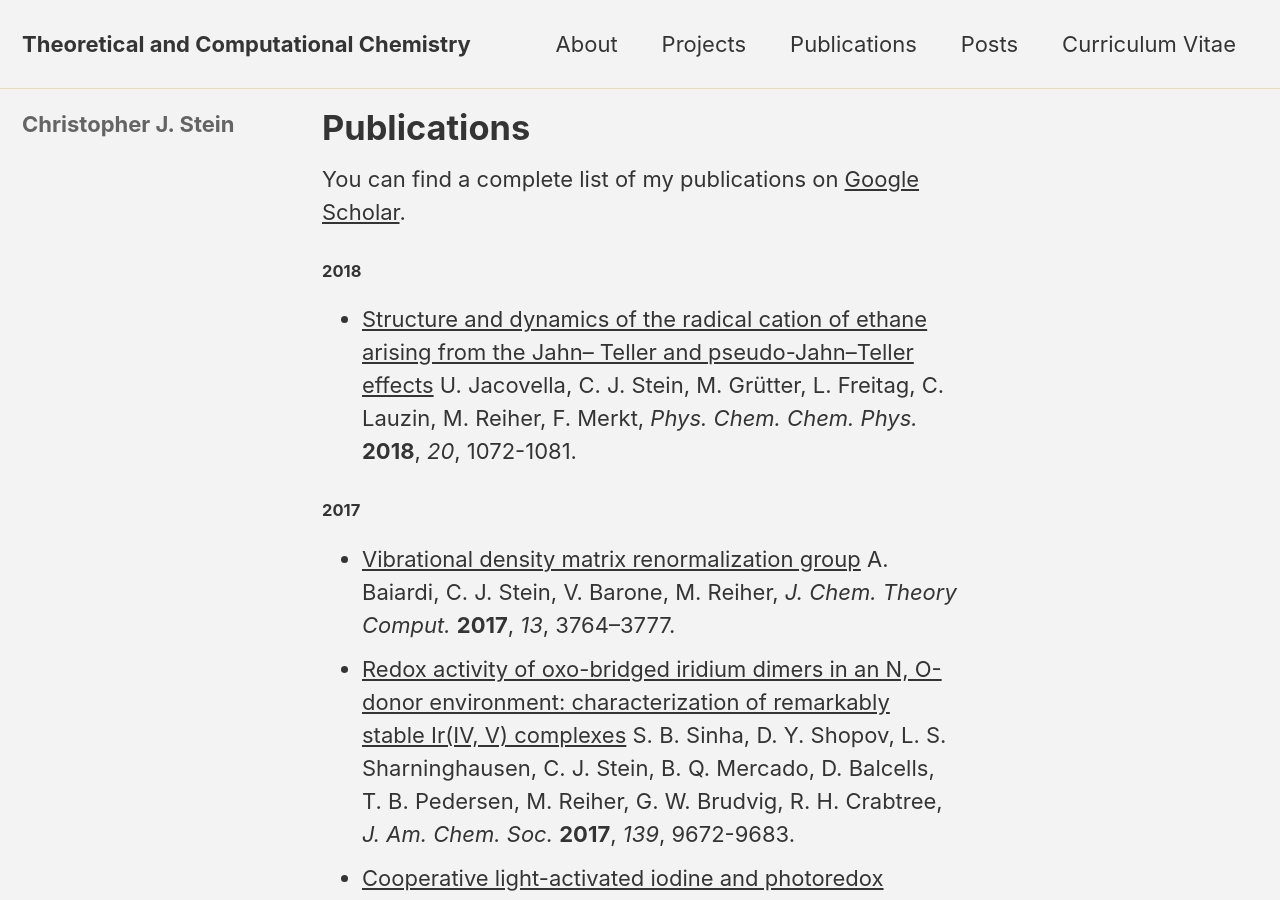
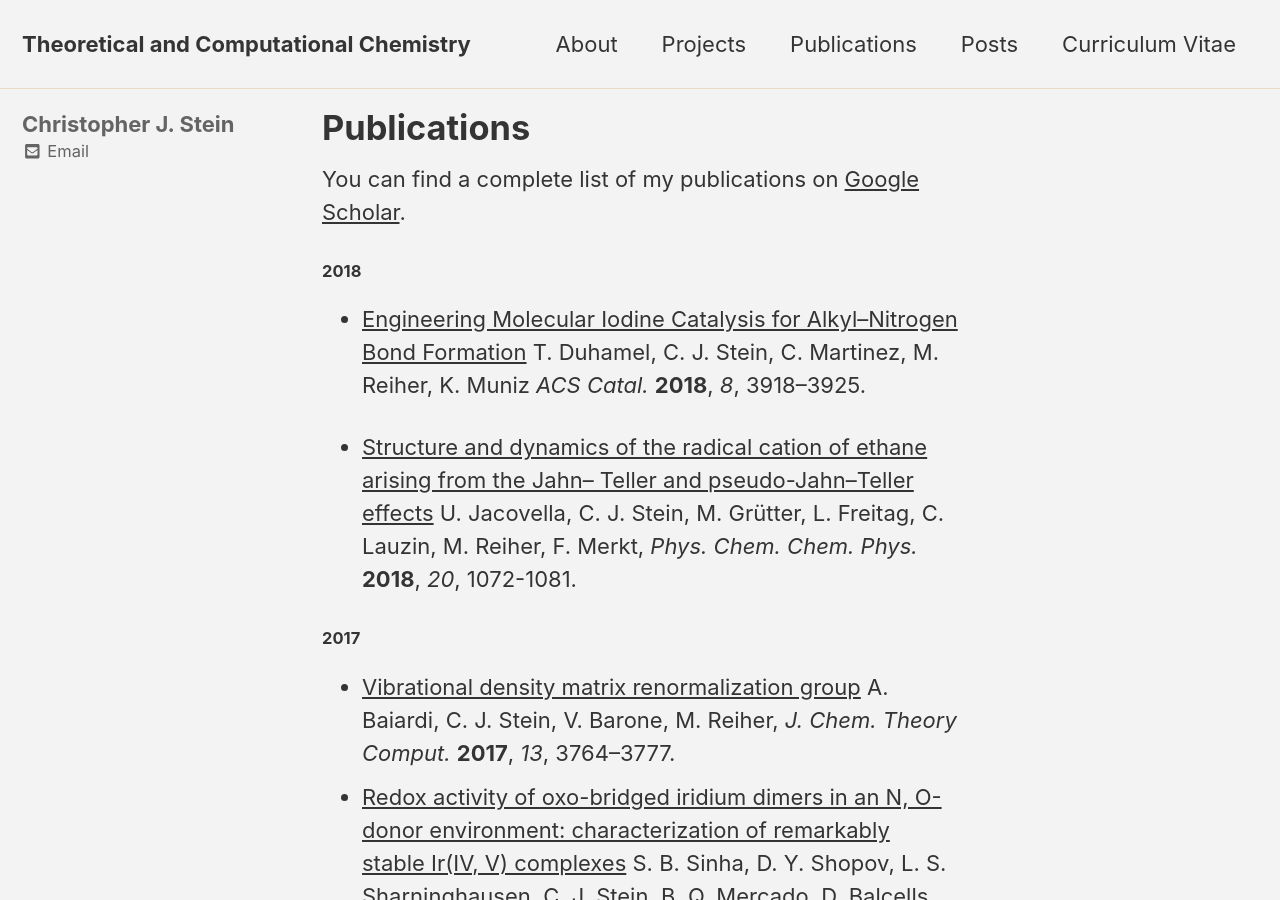
Before and after one commit to steinc/steinc.github.io, a Jekyll site: the page built from _pages/publications.md, in a window 1280 px wide and 900 px high. Built offline with Jekyll 4.4.1, drawn with Linux system fonts in a browser that asks for light colours; cached includes are drawn as plain includes; nearby versions of some CDN libraries; some of the changed lines change nothing that is shown.

Commit message:
edited publications and added analytics

```diff
--- a/_config.yml
+++ b/_config.yml
@@ -96,10 +96,10 @@
 
 # Analytics
 analytics:
-  provider               : false # false (default), "google", "google-universal", "custom"
+  provider               : google # false (default), "google", "google-universal", "custom"
   google:
-    tracking_id          :
-    anonymize_ip         : # true, false (default)
+    tracking_id          : UA-131266168-1
+    anonymize_ip         : false# true, false (default)
 
 
 # Site Author
@@ -112,7 +112,7 @@
   links:
     - label: "Email"
       icon: "fas fa-fw fa-envelope-square"
-      # url: mailto:your.name@email.com
+      url: mailto:mail@cstein.eu
     - label: "Website"
       icon: "fas fa-fw fa-link"
       # url: "https://your-website.com"
--- a/_pages/publications.md
+++ b/_pages/publications.md
@@ -7,6 +7,10 @@
 You can find a complete list of my publications on [Google Scholar](https://scholar.google.ch/citations?user=ZjHvZRUAAAAJ&hl=en).
 
 #### 2018
+
+- [Engineering Molecular Iodine Catalysis for Alkyl–Nitrogen Bond Formation](h ttps://pubs.acs.org/doi/abs/10.1021/acscatal.8b00286)
+T. Duhamel, C. J. Stein, C. Martinez, M. Reiher, K. Muniz *ACS Catal.* **2018**, *8*, 3918–3925.
+
 - [Structure and dynamics of the radical cation of ethane arising from the Jahn– Teller and pseudo-Jahn–Teller effects](http://pubs.rsc.org/-/content/articlelanding/2018/cp/c7cp06907c/unauth#!divAbstract)
 U. Jacovella, C. J. Stein, M. Grütter, L. Freitag, C. Lauzin, M. Reiher, F. Merkt, *Phys. Chem. Chem. Phys.* **2018**, *20*, 1072-1081.
 
```
